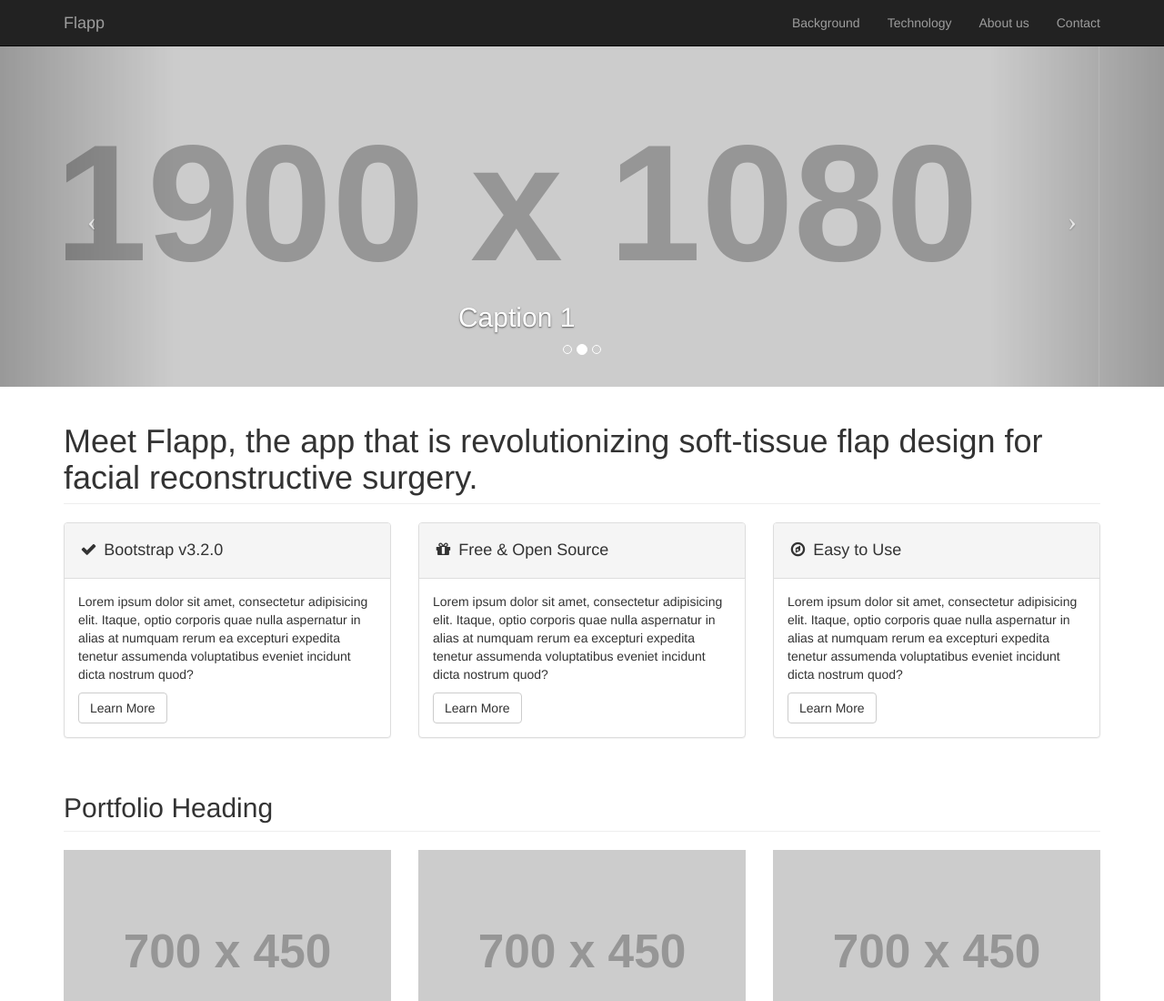
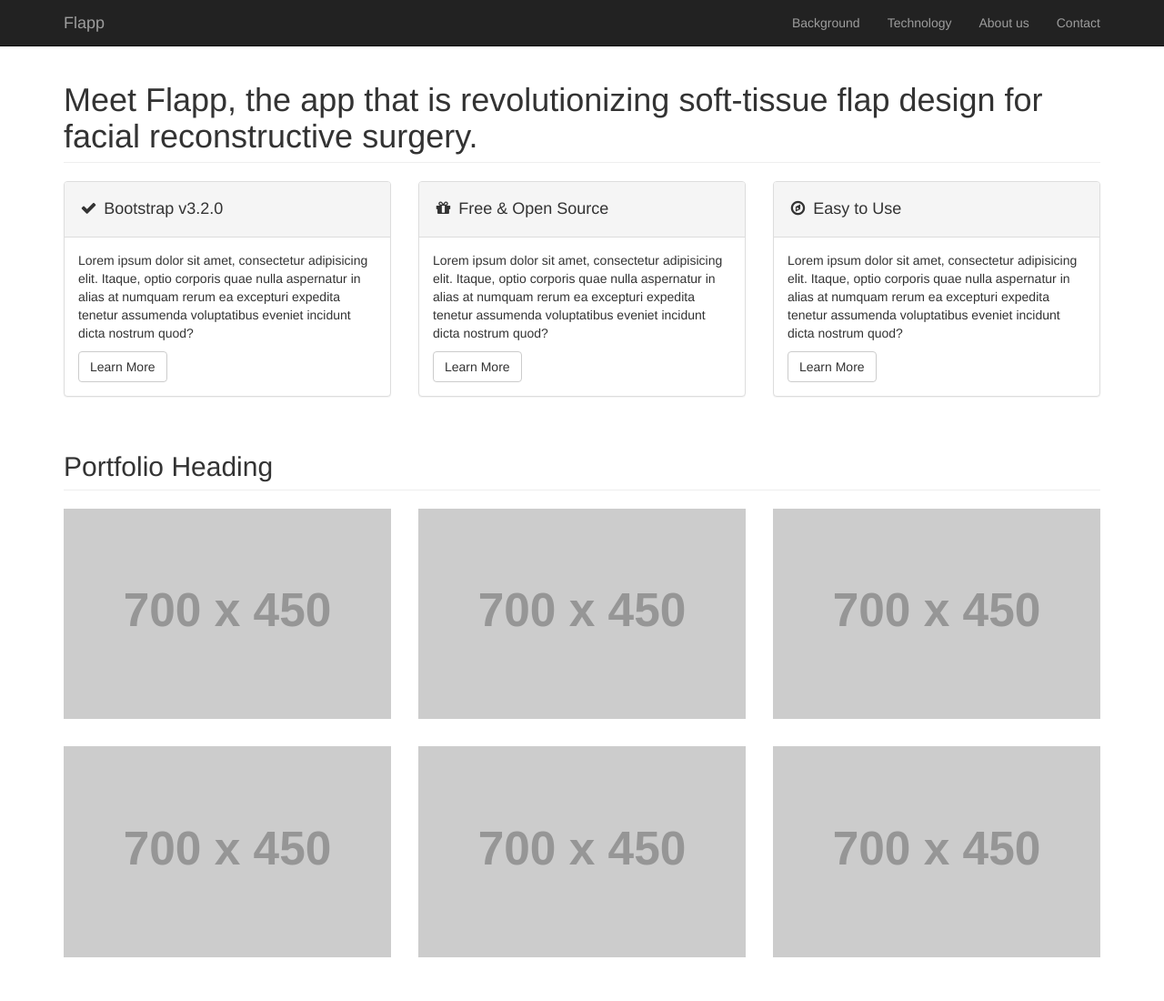
Before and after one commit to dt5/dt5.github.io, a plain HTML site: page index.html in a window 1280 px wide. Shown: the top 1100 px of the page at 91% size. Drawn offline with Linux system fonts and the light colour scheme; placeholder pictures from the web are drawn by us.

Commit message:
removes carousel

```diff
--- a/index.html
+++ b/index.html
@@ -123,44 +123,7 @@
     </nav>
 
     <!-- Header Carousel -->
-    <header id="myCarousel" class="carousel slide">
-        <!-- Indicators -->
-        <ol class="carousel-indicators">
-            <li data-target="#myCarousel" data-slide-to="0" class="active"></li>
-            <li data-target="#myCarousel" data-slide-to="1"></li>
-            <li data-target="#myCarousel" data-slide-to="2"></li>
-        </ol>
 
-        <!-- Wrapper for slides -->
-        <div class="carousel-inner">
-            <div class="item active">
-                <div class="fill" style="background-image:url('http://placehold.it/1900x1080&text=Slide One');"></div>
-                <div class="carousel-caption">
-                    <h2>Caption 1</h2>
-                </div>
-            </div>
-            <div class="item">
-                <div class="fill" style="background-image:url('http://placehold.it/1900x1080&text=Slide Two');"></div>
-                <div class="carousel-caption">
-                    <h2>Caption 2</h2>
-                </div>
-            </div>
-            <div class="item">
-                <div class="fill" style="background-image:url('http://placehold.it/1900x1080&text=Slide Three');"></div>
-                <div class="carousel-caption">
-                    <h2>Caption 3</h2>
-                </div>
-            </div>
-        </div>
-
-        <!-- Controls -->
-        <a class="left carousel-control" href="#myCarousel" data-slide="prev">
-            <span class="icon-prev"></span>
-        </a>
-        <a class="right carousel-control" href="#myCarousel" data-slide="next">
-            <span class="icon-next"></span>
-        </a>
-    </header>
 
     <!-- Page Content -->
     <div class="container">
```
